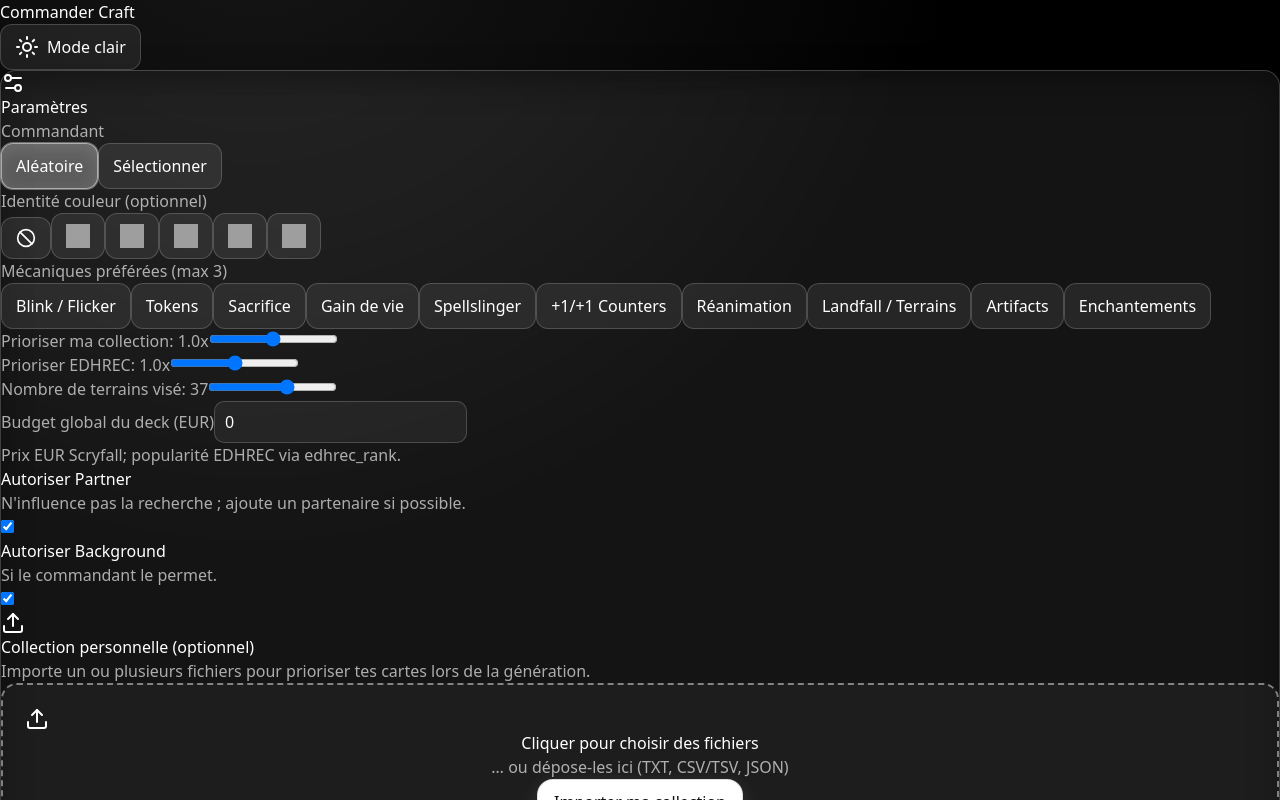
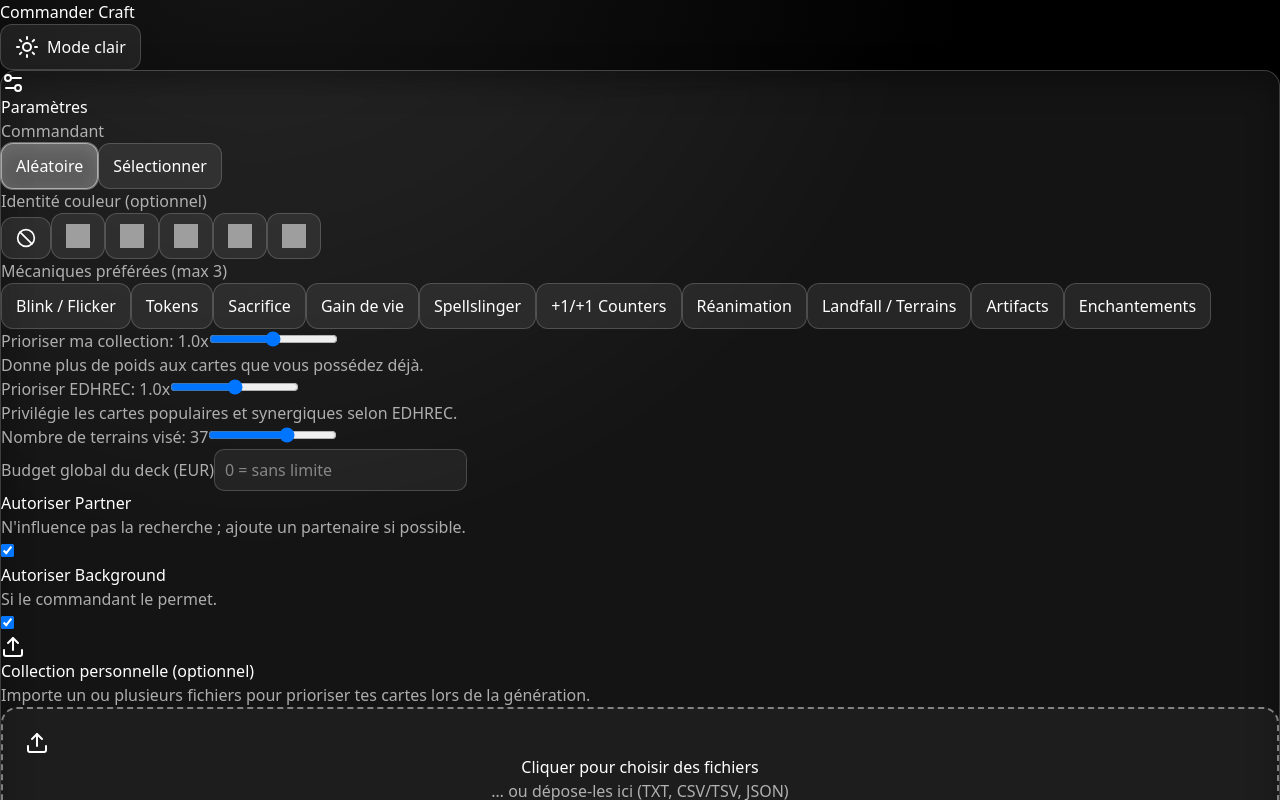
Before and after one commit to Lawsings/commander-craft, a React (Vite) app: page / in a window 1280 px wide. Shown: the top 800 px of the page. Built offline with nearby package versions, Linux system fonts and the light colour scheme; grey boxes are pictures that could not be loaded.

Commit message:
Upload CSS

```diff
--- a/src/App.jsx
+++ b/src/App.jsx
@@ -162,7 +162,7 @@
     <div className="min-h-screen">
       <div className="max-w-7xl mx-auto px-6 py-10">
         <header className="header-wrap lg:flex lg:items-center lg:justify-between lg:gap-4">
-          <h1 className="text-2xl md:text-4xl font-semibold tracking-tight"> Commander Craft </h1>
+          <h1 className="text-2xl md:text-4xl font-semibold tracking-tight"> Commander Craft</h1>
           <div className="header-actions lg:flex lg:gap-2 lg:w-auto">
             <button className="btn" onClick={() => setTheme(theme === 'dark' ? 'light' : 'dark')} aria-label="Basculer thème">
               {theme === 'dark' ? (<><Sun className="h-4 w-4" /><span>Mode clair</span></>) : (<><Moon className="h-4 w-4" /><span>Mode sombre</span></>)}
@@ -175,7 +175,6 @@
           <div className="glass p-6">
             <div className="flex items-center gap-2 mb-4"><Settings2 className="h-5 w-5" /><h2 className="font-medium">Paramètres</h2></div>
 
-            {/* Grille pour la mise en page desktop */}
             <div className="grid grid-cols-1 lg:grid-cols-3 gap-x-8 gap-y-4">
               {/* Colonne 1 */}
               <div className="flex flex-col space-y-4">
@@ -215,11 +214,22 @@
               {/* Colonne 2 */}
               <div className="flex flex-col space-y-4">
                 <div className="space-y-3">
-                  <div><label className="muted text-sm">Prioriser ma collection: {weightOwned.toFixed(1)}x</label><input type="range" min={0} max={2} step={0.1} value={weightOwned} onChange={e => setWeightOwned(Number(e.target.value))} className="w-full" /></div>
-                  <div><label className="muted text-sm">Prioriser EDHREC: {weightEdhrec.toFixed(1)}x</label><input type="range" min={0} max={2} step={0.1} value={weightEdhrec} onChange={e => setWeightEdhrec(Number(e.target.value))} className="w-full" /></div>
+                  <div>
+                    <label className="muted text-sm">Prioriser ma collection: {weightOwned.toFixed(1)}x</label>
+                    <input type="range" min={0} max={2} step={0.1} value={weightOwned} onChange={e => setWeightOwned(Number(e.target.value))} className="w-full" />
+                    <p className="text-xs muted mt-1">Donne plus de poids aux cartes que vous possédez déjà.</p>
+                  </div>
+                  <div>
+                    <label className="muted text-sm">Prioriser EDHREC: {weightEdhrec.toFixed(1)}x</label>
+                    <input type="range" min={0} max={2} step={0.1} value={weightEdhrec} onChange={e => setWeightEdhrec(Number(e.target.value))} className="w-full" />
+                    <p className="text-xs muted mt-1">Privilégie les cartes populaires et synergiques selon EDHREC.</p>
+                  </div>
                 </div>
                 <div><label className="muted text-sm">Nombre de terrains visé: {targetLands}</label><input type="range" min={32} max={40} step={1} value={targetLands} onChange={e => setTargetLands(Number(e.target.value))} className="w-full" /></div>
-                <div><label className="muted text-sm">Budget global du deck (EUR)</label><input type="number" min={0} placeholder="0 = sans limite" value={deckBudget} onChange={e => setDeckBudget(Number(e.target.value || 0))} className="w-full input" /><p className="text-xs muted mt-1">Prix EUR Scryfall; popularité EDHREC via edhrec_rank.</p></div>
+                <div>
+                  <label className="muted text-sm">Budget global du deck (EUR)</label>
+                  <input type="text" inputMode="numeric" pattern="[0-9]*" placeholder="0 = sans limite" value={deckBudget || ''} onChange={e => setDeckBudget(Number(e.target.value.replace(/\D/g,'')) || 0)} className="w-full input" />
+                </div>
                 <div className="flex items-center justify-between"><div className="space-y-1"><span>Autoriser Partner</span><p className="text-xs muted">N'influence pas la recherche ; ajoute un partenaire si possible.</p></div><input type="checkbox" checked={allowPartner} onChange={e => setAllowPartner(e.target.checked)} /></div>
                 <div className="flex items-center justify-between"><div className="space-y-1"><span>Autoriser Background</span><p className="text-xs muted">Si le commandant le permet.</p></div><input type="checkbox" checked={allowBackground} onChange={e => setAllowBackground(e.target.checked)} /></div>
               </div>
--- a/src/index.css
+++ b/src/index.css
@@ -92,6 +92,14 @@
 .btn.glass-strong:hover {
   background: rgba(255, 255, 255, 0.34);
 }
+/* Amélioration de l'état cliqué en mode clair */
+[data-theme="light"] .btn.glass-strong {
+    background: var(--btn-active-bg);
+    border-color: rgba(0, 0, 0, 0.4);
+    box-shadow: 0 2px 5px rgba(0, 0, 0, 0.1) inset;
+    color: var(--text);
+}
+
 .btn-primary {
   display: inline-flex;
   align-items: center;
@@ -224,7 +232,6 @@
   position: relative;
 }
 
-/* Nouveaux styles pour le bouton fermer */
 .modal-close-btn {
   position: absolute;
   top: 8px;
@@ -235,7 +242,7 @@
   background-color: rgba(0, 0, 0, 0.4);
   color: white;
   transition: background-color 0.15s, transform 0.1s;
-  line-height: 0; /* Pour bien centrer le SVG */
+  line-height: 0;
 }
 .modal-close-btn:hover {
   background-color: rgba(0, 0, 0, 0.7);
@@ -249,22 +256,19 @@
     background-color: rgba(0, 0, 0, 0.2);
 }
 
-/* Styles pour le conteneur de la modale */
 .modal-grid-container {
-  /* Layout par défaut (mobile) */
   display: block;
-  max-height: 80vh; /* Hauteur max sur mobile */
+  max-height: 80vh;
   overflow-y: auto;
-  padding-right: 8px; /* Espace pour la scrollbar */
-  margin-top: 1rem; /* Espace pour le bouton fermer */
+  padding-right: 8px;
+  margin-top: 1rem;
 }
 
 .modal-image-container {
-  max-width: 250px; /* Taille de l'image sur mobile */
+  max-width: 250px;
   margin: 0 auto 1rem;
 }
 
-/* Styles pour la scrollbar (optionnel) */
 .modal-grid-container::-webkit-scrollbar { width: 6px; }
 .modal-grid-container::-webkit-scrollbar-track { background: transparent; }
 .modal-grid-container::-webkit-scrollbar-thumb {
@@ -272,19 +276,18 @@
   border-radius: 20px;
 }
 
-/* Media query pour le desktop (écrans plus larges que 768px) */
 @media (min-width: 768px) {
   .modal-grid-container {
     display: grid;
     grid-template-columns: repeat(2, minmax(0, 1fr));
-    gap: 1.5rem; /* Espace entre l'image et le texte */
-    max-height: none; /* Pas de limite de hauteur sur desktop */
-    overflow-y: visible; /* Pas de scroll sur desktop */
+    gap: 1.5rem;
+    max-height: none;
+    overflow-y: visible;
     padding-right: 0;
     margin-top: 0;
   }
   .modal-image-container {
-    max-width: 100%; /* L'image prend toute la largeur de sa colonne */
+    max-width: 100%;
     margin-bottom: 0;
   }
 }
```
Also changed, not shown: public/commander-craft-logo.png (added).
